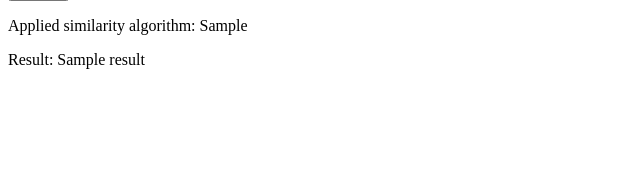
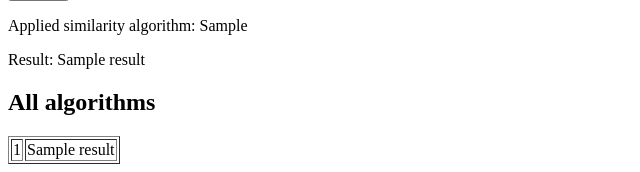
Before and after one commit to sisgandarli/text-similarity-checker-system, a Flask app: template templates/result.html in a window 1280 px wide. Shown: the part 759-931 px from the top of the page, without its empty margins (0-640 px from the left). Before the commit the page ends 828 px from the top, so only its background shows below. Run offline with Flask 2, Linux system fonts and the light colour scheme; the template is opened without the code that fills it: most values are stand-ins (such as "Sample title", 1, 10 or a date in 2020).

Commit message:
Added modifications to the template: now all available algorithms are displayed below

```diff
--- a/main.py
+++ b/main.py
@@ -22,13 +22,15 @@ def algorithm_factory(checking_method):
 
 
 def apply_all_available_similarity_checking_methods(text_a, text_b):
-    list = ["cosine", "jaccard", "cosine_stemming", "jaccard_stemming", "cosine_stemming_stopwords_removed",
+    result_list = list()
+    methods = ["cosine", "jaccard", "cosine_stemming", "jaccard_stemming", "cosine_stemming_stopwords_removed",
             "jaccard_stemming_stopwords_removed"]
-    for i in list:
+    for i in methods:
         algorithm = algorithm_factory(i)
         result = algorithm.compare(text_a, text_b)
         print(i + " " + str(result))
-
+        result_list.append((i, str(result)))
+    return result_list
 
 @app.route("/", methods=["GET", "POST"])
 def index():
@@ -42,10 +44,10 @@ def index():
         algorithm = algorithm_factory(checking_method)
         result = algorithm.compare(text_a, text_b)
 
-        apply_all_available_similarity_checking_methods(text_a, text_b)
+        result_list = apply_all_available_similarity_checking_methods(text_a, text_b)
 
         return render_template("result.html", text_a=text_a, text_b=text_b, checking_method=checking_method.upper(),
-                               result=result)
+                               result=result, result_list = result_list)
 
 
 if __name__ == "__main__":
--- a/templates/result.html
+++ b/templates/result.html
@@ -3,7 +3,7 @@
 <head>
     <meta charset="UTF-8">
     <title>Similarity Checker System</title>
-    <!--<link type="text/css" rel="stylesheet" href="{{url_for('static', filename='main.css')}}">-->
+    <link type="text/css" rel="stylesheet" href="{{url_for('static', filename='main.css')}}">
 </head>
 <body>
     <form action="/" method="post" id="checker-ui">
@@ -33,5 +33,16 @@
         <p>Applied similarity algorithm: {{checking_method}}</p>
         <p>Result: {{result}}</p>
     </div>
+    <div class="all-results">
+        <h2>All algorithms</h2>
+        <table border="1">
+            {% for t in result_list %}
+            <tr>
+                <td>{{t[0]}}</td>
+                <td>{{t[1]}}</td>
+            </tr>
+            {% endfor %}
+        </table>
+    </div>
 </body>
 </html>
```
